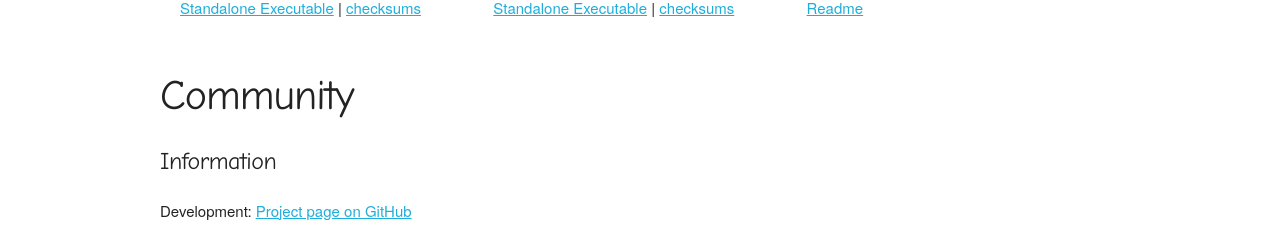
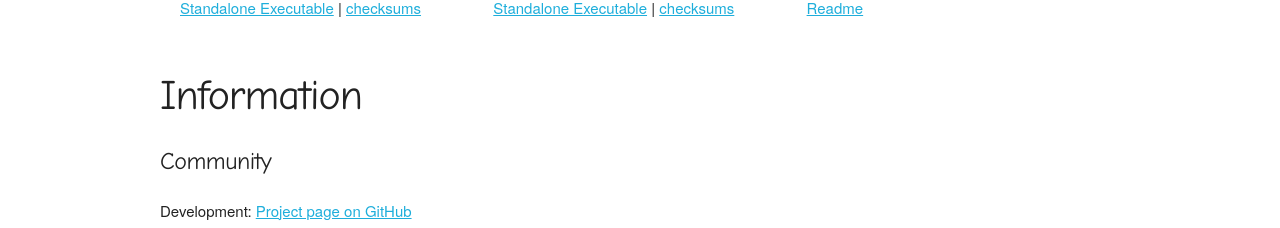
Before and after one commit to jflaloux/electrum-doge.com, a plain HTML site: page index.html in a window 1280 px wide. Shown: the part 813-1041 px from the top of the page. Drawn offline with Linux system fonts and the light colour scheme.

Commit message:
Information <-> Community

```diff
--- a/index.html
+++ b/index.html
@@ -113,8 +113,8 @@
     <div class="container">
       <div class="row">
         <div class="twelve columns">
-          <h2>Community</h2>
-			<h5>Information</h5>
+          <h2>Information</h2>
+			<h5>Community</h5>
 				<p>Development: <a href="https://github.com/electrumalt/electrum-doge">Project page on GitHub</a></br>
 				Discussion: <a href="#">Dogecoin Forum</a> | <a href="#">/r/dogecoindev post</a></br>
 				Bug reports: <a href="https://github.com/electrumalt/electrum-doge/issues">Github</a></br>
```
